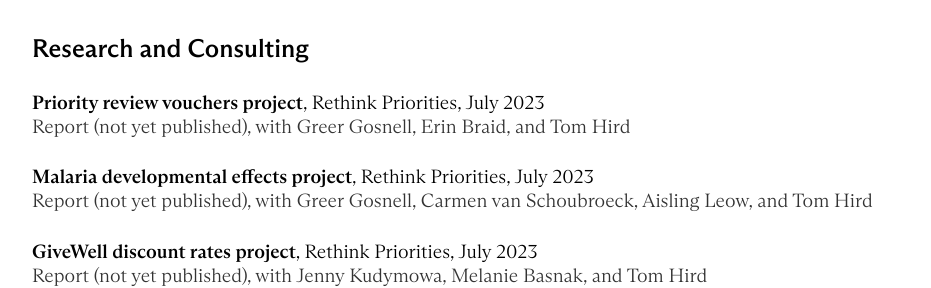
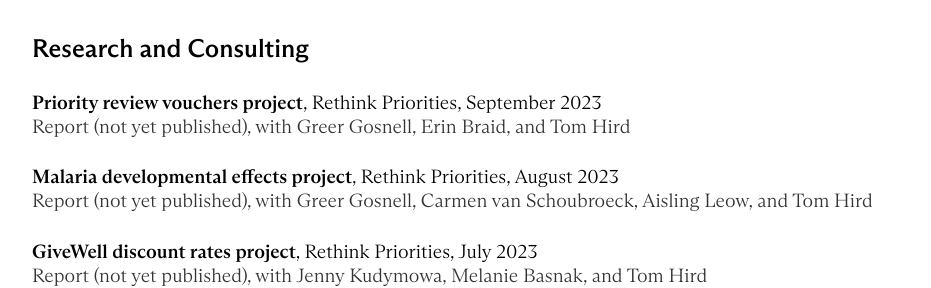
Before and after one commit to y-james-hu/y-james-hu.github.io, a Jekyll site: the page built from projects/index.html, in a window 1280 px wide and 900 px high. Shown: the part 170-458 px from the top of the window, without its empty margins (160-1091 px from the left). Built offline with Jekyll 4.4.1, drawn with Linux system fonts in a browser that asks for light colours.

Commit message:
Update index.html

```diff
--- a/projects/index.html
+++ b/projects/index.html
@@ -6,10 +6,10 @@
 
   <h3 style="margin-left: 0px">Research and Consulting</h2>
 
-      <h4 style="margin-left: 0px">Priority review vouchers project<span style="font-weight:normal">, Rethink Priorities, July 2023</span></h4>
+      <h4 style="margin-left: 0px">Priority review vouchers project<span style="font-weight:normal">, Rethink Priorities, September 2023</span></h4>
       <p style="margin-left: 0px">Report (not yet published), with Greer Gosnell, Erin Braid, and Tom Hird</p>
 
-      <h4 style="margin-left: 0px">Malaria developmental effects project<span style="font-weight:normal">, Rethink Priorities, July 2023</span></h4>
+      <h4 style="margin-left: 0px">Malaria developmental effects project<span style="font-weight:normal">, Rethink Priorities, August 2023</span></h4>
       <p style="margin-left: 0px">Report (not yet published), with Greer Gosnell, Carmen van Schoubroeck, Aisling Leow, and Tom Hird</p>
 
       <h4 style="margin-left: 0px">GiveWell discount rates project<span style="font-weight:normal">, Rethink Priorities, July 2023</span></h4>
```
